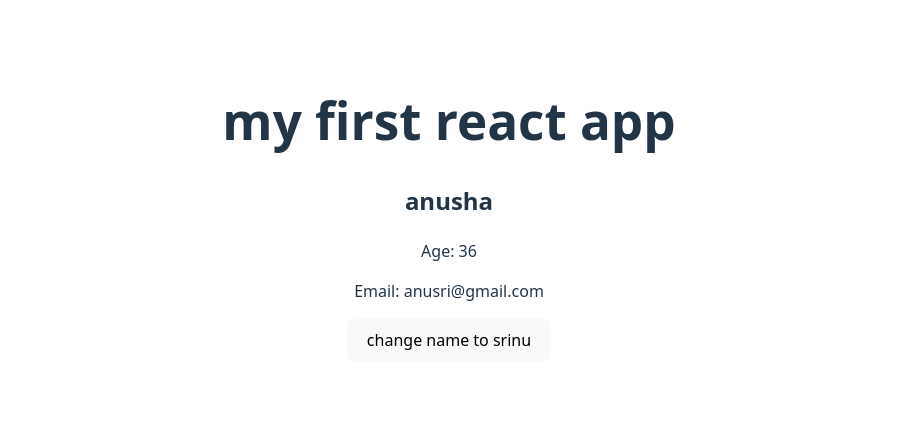
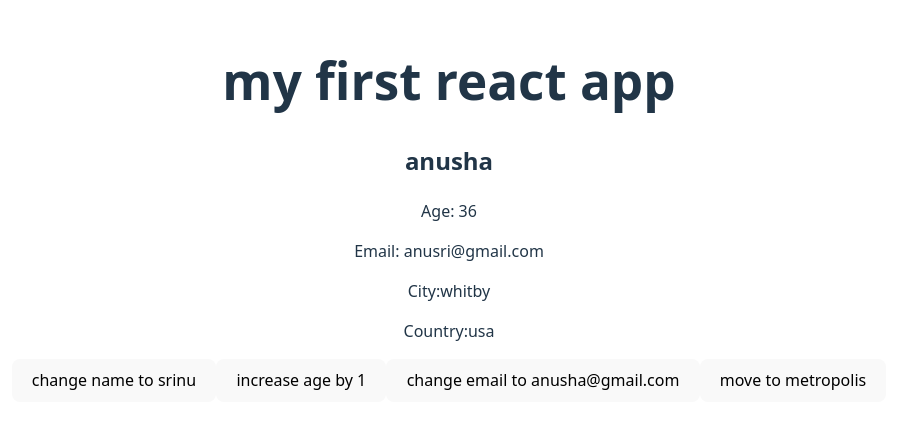
Before and after one commit to anubapatla/My-First-React-App, a React (Vite) app: page / in a window 1280 px wide. Shown: the part 190-618 px from the top of the page, without its empty margins (191-1088 px from the left). Built offline with nearby package versions, Linux system fonts and the light colour scheme.

Commit message:
spread  operator(...)  for updating address and details

```diff
--- a/src/UserProfile.jsx
+++ b/src/UserProfile.jsx
@@ -6,6 +6,10 @@ export const Userprofile =()=>{
         name:"anusha",
         age:36,
         email:"anusri@gmail.com",
+        address:{
+            city :"whitby",
+            country:"usa",
+        }
     });
     console.log("component rendering,user:",user);
     const updateName =()=>{
@@ -14,12 +18,40 @@ export const Userprofile =()=>{
             name: "srinu",
         });
     };
+    const updateAge = ()=>{
+        setUser({
+            ...user,
+            age:user.age + 1,
+        });
+    };
+    const updateMultiple = ()=>{
+        setUser({
+            ...user,
+            name:"srinu",
+            age:"31",
+            email:"anusha@gmail.com",
+        });
+    };
+    const updateCity =()=>{
+        setUser({
+            ...user,
+            address:{
+                ...user.address,
+                city:"metropolis"
+            }
+        });
+    }
     return (
         <div>
             <h2>{user.name}</h2>
             <p>Age: {user.age}</p>
             <p>Email: {user.email}</p>
+            <p>City:{user.address.city}</p>
+            <p>Country:{user.address.country}</p>
           <button onClick={ updateName}>change name to srinu</button>
+          <button onClick={updateAge}> increase age by 1 </button>
+          <button onClick={updateMultiple}> change email to anusha@gmail.com </button>
+          <button onClick={updateCity}>move to metropolis</button>
         </div>
     );
 };
```
